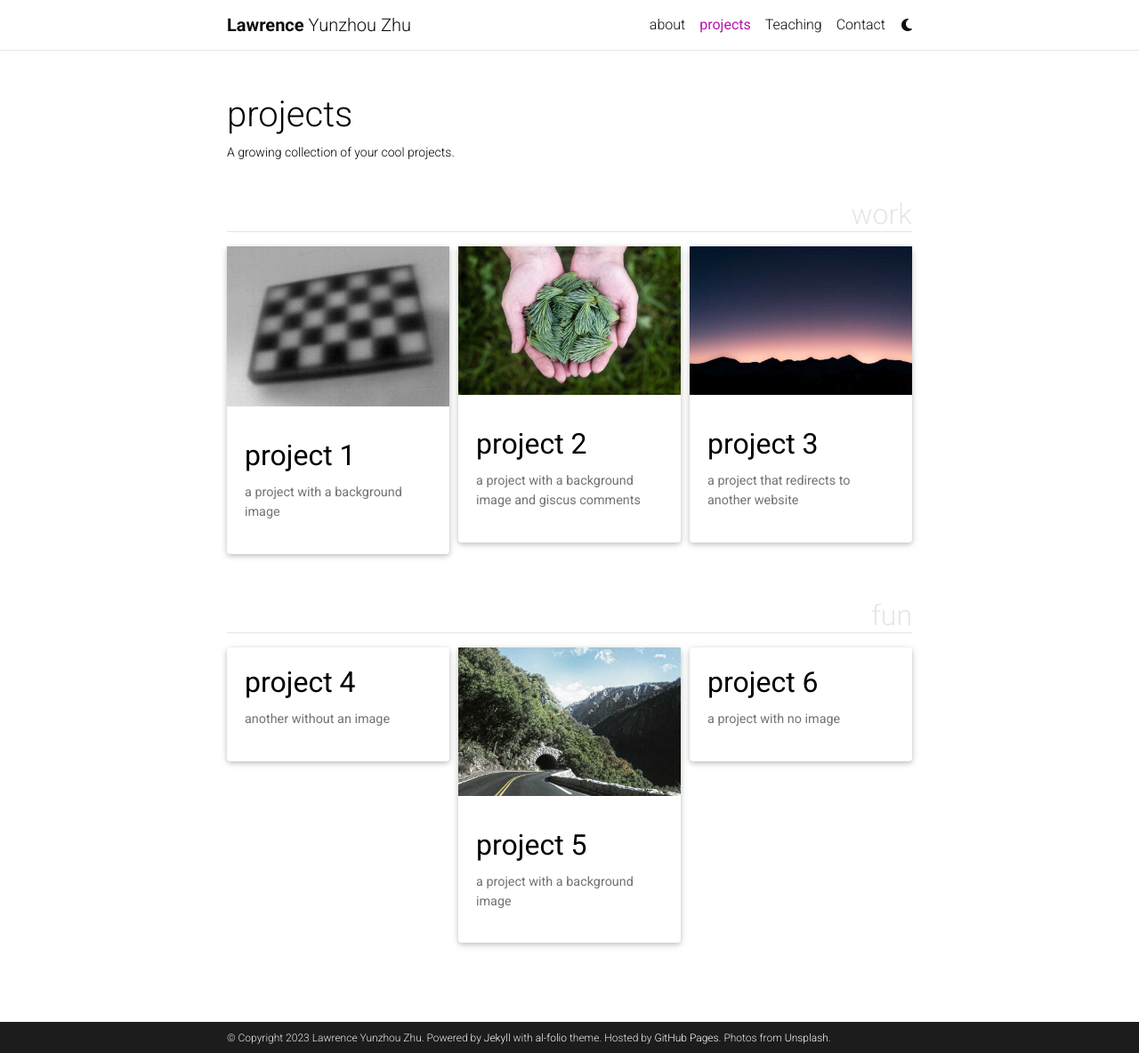
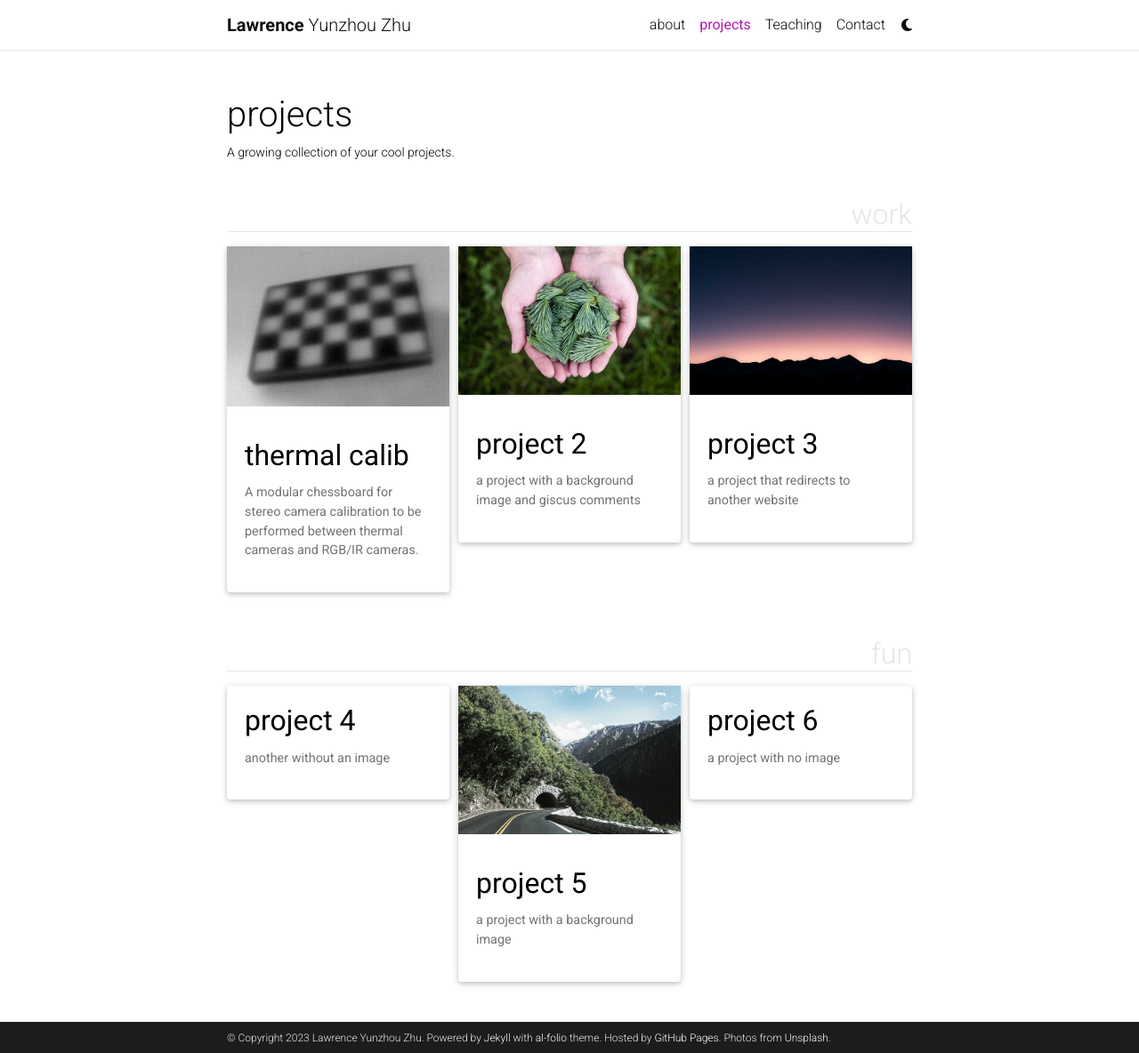
Before and after one commit to LawrenceZ22/LawrenceZ22.github.io, a Jekyll site: the page built from _pages/projects.md, in a window 1280 px wide and 1184 px high. Shown: the whole window at 89% size. Built offline with Jekyll 4.4.1, drawn with Linux system fonts in a browser that asks for light colours; full-size pictures stand in for the smaller copies a plugin makes; comment, search, counter and statistics services are not loaded; a style sheet for code colours, icons or effects is not loaded.

Commit message:
project_1

````diff
--- a/_projects/1_project.md
+++ b/_projects/1_project.md
@@ -1,81 +1,27 @@
 ---
 layout: page
-title: project 1
-description: a project with a background image
+title: Thermal Calib
+description: A modular chessboard for stereo camera calibration to be performed between thermal cameras and RGB/IR cameras.
 img: assets/img/thermal_cali_board.png
 importance: 1
 category: work
 related_publications:
 ---
 
-Every project has a beautiful feature showcase page.
-It's easy to include images in a flexible 3-column grid format.
-Make your photos 1/3, 2/3, or full width.
+A modular calibration chessboard, designed in the style of OpenCV, is used for stereo calibration among thermal, RGB, and IR cameras. It consists of a black baseboard filled with white cubes that can be individually cooled or heated. This feature enables thermal cameras to capture grid images, which display identical chessboard corners as those in RGB and SWIR (Short Wave Infrared) images. The chessboard's grid patterns are detectable by both OpenCV and MATLAB. A significant advantage of this design is the absence of depth differences between the black and white squares in the images, contrasting with traditional designs that utilized hollowed boards.
 
-To give your project a background in the portfolio page, just add the img tag to the front matter like so:
+Further details and the model of this board will be included in our ECCV 2024 submission for the thermal hand pose dataset.
 
-    ---
-    layout: page
-    title: Symultanous Thermal-RGB-IR camera calibration
-    description: An innovative modular chessboard for stereo camera calibration to be performed between thermal cameras and RGB/IR cameras.
-    img: /assets/img/thermal_cali_board.png
-    ---
 
 <div class="row">
     <div class="col-sm mt-3 mt-md-0">
-        {% include figure.html path="assets/img/thermal_cali_board.png" title="test_title" class="img-fluid rounded z-depth-1" %}
+        {% include figure.html path="assets/img/thermal_calib_thermal.png" title="thermal" class="img-fluid rounded z-depth-1" %}
     </div>
     <div class="col-sm mt-3 mt-md-0">
-        {% include figure.html path="assets/img/3.jpg" title="example image" class="img-fluid rounded z-depth-1" %}
+        {% include figure.html path="assets/img/thermal_calib_rgb.png" title="rgb" class="img-fluid rounded z-depth-1" %}
     </div>
     <div class="col-sm mt-3 mt-md-0">
-        {% include figure.html path="assets/img/5.jpg" title="example image" class="img-fluid rounded z-depth-1" %}
+        {% include figure.html path="assets/img/thermal_calib_ir.png" title="ir" class="img-fluid rounded z-depth-1" %}
     </div>
+    <p>Chessboard grids captured by thermal (left), RGB (middle), and IR (right) cameras and detected by MATLAB<p>
 </div>
-<div class="caption">
-    Caption photos easily. On the left, a road goes through a tunnel. Middle, leaves artistically fall in a hipster photoshoot. Right, in another hipster photoshoot, a lumberjack grasps a handful of pine needles.
-</div>
-<div class="row">
-    <div class="col-sm mt-3 mt-md-0">
-        {% include figure.html path="assets/img/5.jpg" title="example image" class="img-fluid rounded z-depth-1" %}
-    </div>
-</div>
-<div class="caption">
-    This image can also have a caption. It's like magic.
-</div>
-
-You can also put regular text between your rows of images.
-Say you wanted to write a little bit about your project before you posted the rest of the images.
-You describe how you toiled, sweated, *bled* for your project, and then... you reveal its glory in the next row of images.
-
-
-<div class="row justify-content-sm-center">
-    <div class="col-sm-8 mt-3 mt-md-0">
-        {% include figure.html path="assets/img/6.jpg" title="example image" class="img-fluid rounded z-depth-1" %}
-    </div>
-    <div class="col-sm-4 mt-3 mt-md-0">
-        {% include figure.html path="assets/img/11.jpg" title="example image" class="img-fluid rounded z-depth-1" %}
-    </div>
-</div>
-<div class="caption">
-    You can also have artistically styled 2/3 + 1/3 images, like these.
-</div>
-
-
-The code is simple.
-Just wrap your images with `<div class="col-sm">` and place them inside `<div class="row">` (read more about the <a href="https://getbootstrap.com/docs/4.4/layout/grid/">Bootstrap Grid</a> system).
-To make images responsive, add `img-fluid` class to each; for rounded corners and shadows use `rounded` and `z-depth-1` classes.
-Here's the code for the last row of images above:
-
-{% raw %}
-```html
-<div class="row justify-content-sm-center">
-    <div class="col-sm-8 mt-3 mt-md-0">
-        {% include figure.html path="assets/img/6.jpg" title="example image" class="img-fluid rounded z-depth-1" %}
-    </div>
-    <div class="col-sm-4 mt-3 mt-md-0">
-        {% include figure.html path="assets/img/11.jpg" title="example image" class="img-fluid rounded z-depth-1" %}
-    </div>
-</div>
-```
-{% endraw %}
````
Also changed, not shown: assets/img/thermal_calib_ir.png (added), assets/img/thermal_calib_rgb.png (added), assets/img/thermal_calib_thermal.png (added).
